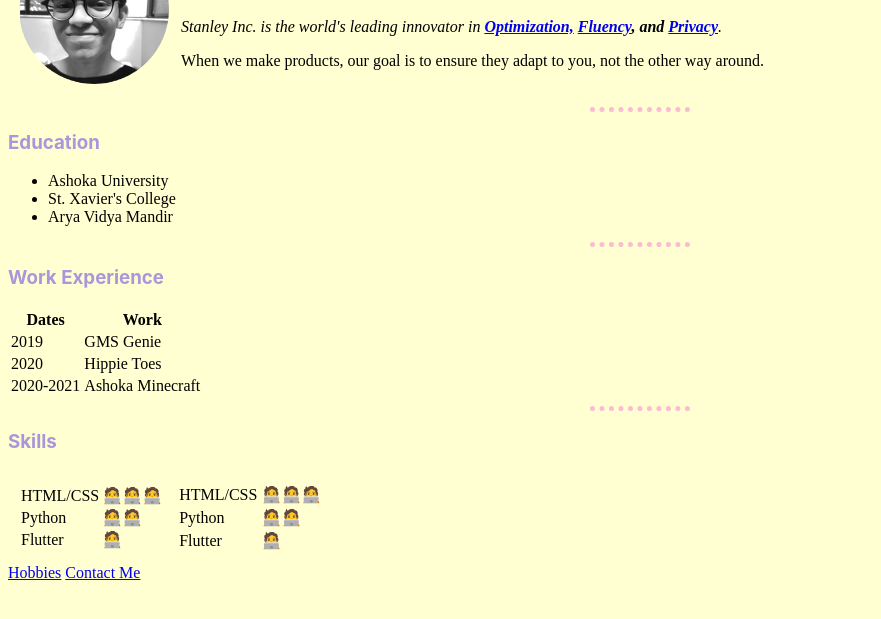
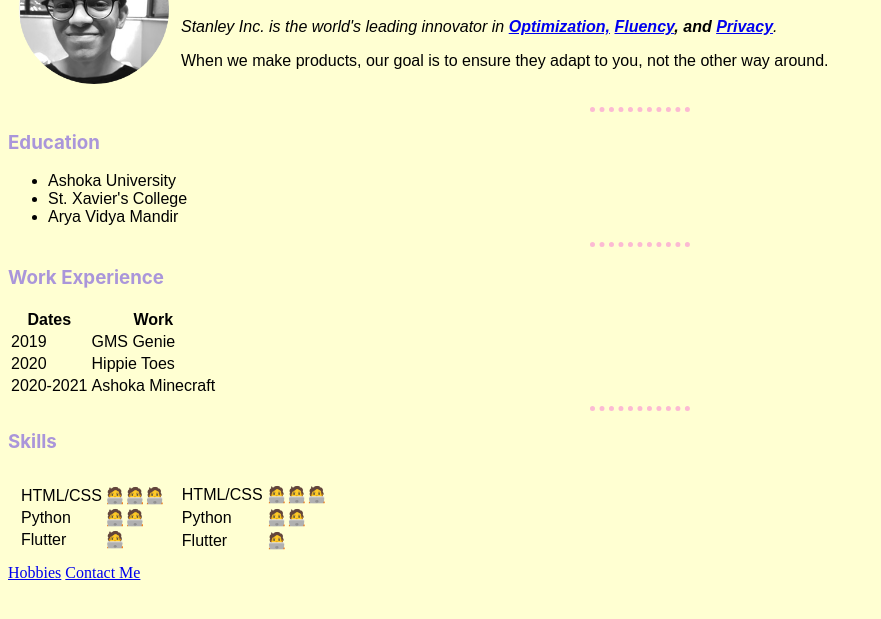
Before and after one commit to shaun-stanley/WebDev-Angela, a plain HTML site: page HTML - Personal Site/index.html in a window 1280 px wide. Shown: the part 85-704 px from the top of the page, without its empty margins (0-881 px from the left). Drawn offline with Linux system fonts and the light colour scheme.

Commit message:
style table and ul

```diff
--- a/HTML - Personal Site/css/master.css
+++ b/HTML - Personal Site/css/master.css
@@ -21,3 +21,11 @@
   font-family: -apple-system, BlinkMacSystemFont, "Segoe UI", Roboto, Oxygen,
     Ubuntu, Cantarell, "Open Sans", "Helvetica Neue", sans-serif;
 }
+
+ul {
+  font-family: Arial, Helvetica, sans-serif;
+}
+
+table {
+  font-family: Arial, Helvetica, sans-serif;
+}
```
